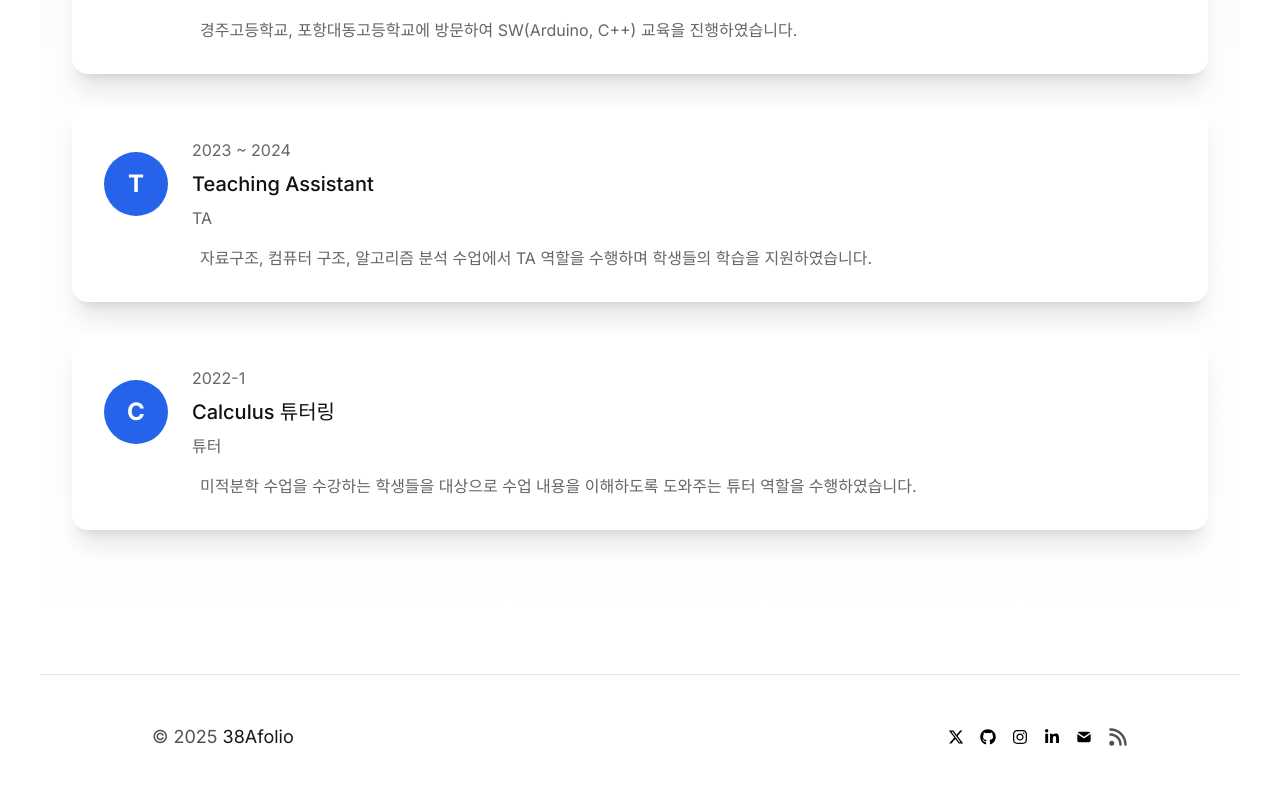
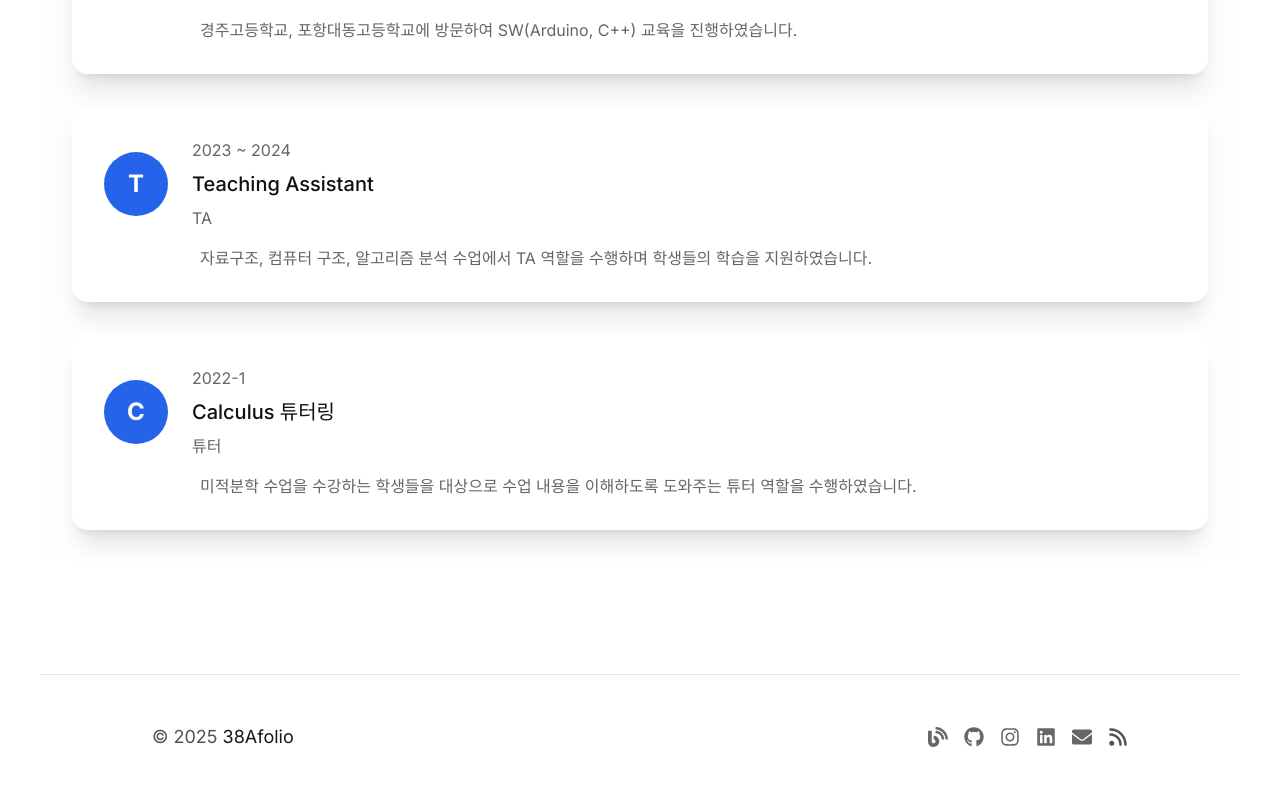
Before and after one commit to choihjin/portfolio, a Next.js app: page / in a window 1280 px wide. Shown: the part 6058-6843 px from the top of the page. Built offline with nearby package versions, Linux system fonts and the light colour scheme.

Commit message:
fix: error controll

```diff
--- a/app/components/footer.tsx
+++ b/app/components/footer.tsx
@@ -1,22 +1,20 @@
 "use client";
 
 import React from "react";
-import {
-  FaXTwitter,
-  FaGithub,
-  FaInstagram,
-  FaRss,
-  FaLinkedinIn,
-} from "react-icons/fa6";
-import { TbMailFilled } from "react-icons/tb";
+import { FaRss } from "react-icons/fa6";
 import { metaData, socialLinks } from "app/config";
 
 const YEAR = new Date().getFullYear();
 
-function SocialLink({ href, icon: Icon }) {
+function SocialLink({ href, icon: Icon }: { href: string; icon: any }) {
   return (
-    <a href={href} target="_blank" rel="noopener noreferrer">
-      <Icon />
+    <a
+      href={href}
+      target="_blank"
+      rel="noopener noreferrer"
+      className="text-[#666] dark:text-[#999] hover:text-[#111] dark:hover:text-white transition-colors"
+    >
+      <Icon className="w-5 h-5" />
     </a>
   );
 }
@@ -24,11 +22,9 @@ function SocialLink({ href, icon: Icon }) {
 function SocialLinks() {
   return (
     <div className="flex gap-4 items-center">
-      <SocialLink href={socialLinks.twitter} icon={FaXTwitter} />
-      <SocialLink href={socialLinks.github} icon={FaGithub} />
-      <SocialLink href={socialLinks.instagram} icon={FaInstagram} />
-      <SocialLink href={socialLinks.linkedin} icon={FaLinkedinIn} />
-      <SocialLink href={socialLinks.email} icon={TbMailFilled} />
+      {socialLinks.map((link, index) => (
+        <SocialLink key={index} href={link.url} icon={link.icon} />
+      ))}
       <a
         href="/rss.xml"
         target="_self"
@@ -47,14 +43,9 @@ export default function Footer() {
         <div className="flex flex-col md:flex-row justify-between items-center gap-6">
           <div className="text-neutral-600 dark:text-neutral-400 text-lg">
             <time>© {YEAR}</time>{" "}
-            <a
-              className="text-neutral-900 dark:text-neutral-100 hover:text-neutral-600 dark:hover:text-neutral-400 transition-colors"
-              href={socialLinks.twitter}
-              target="_blank"
-              rel="noopener noreferrer"
-            >
+            <span className="text-neutral-900 dark:text-neutral-100">
               {metaData.title}
-            </a>
+            </span>
           </div>
           <div className="flex gap-6">
             <SocialLinks />
```
